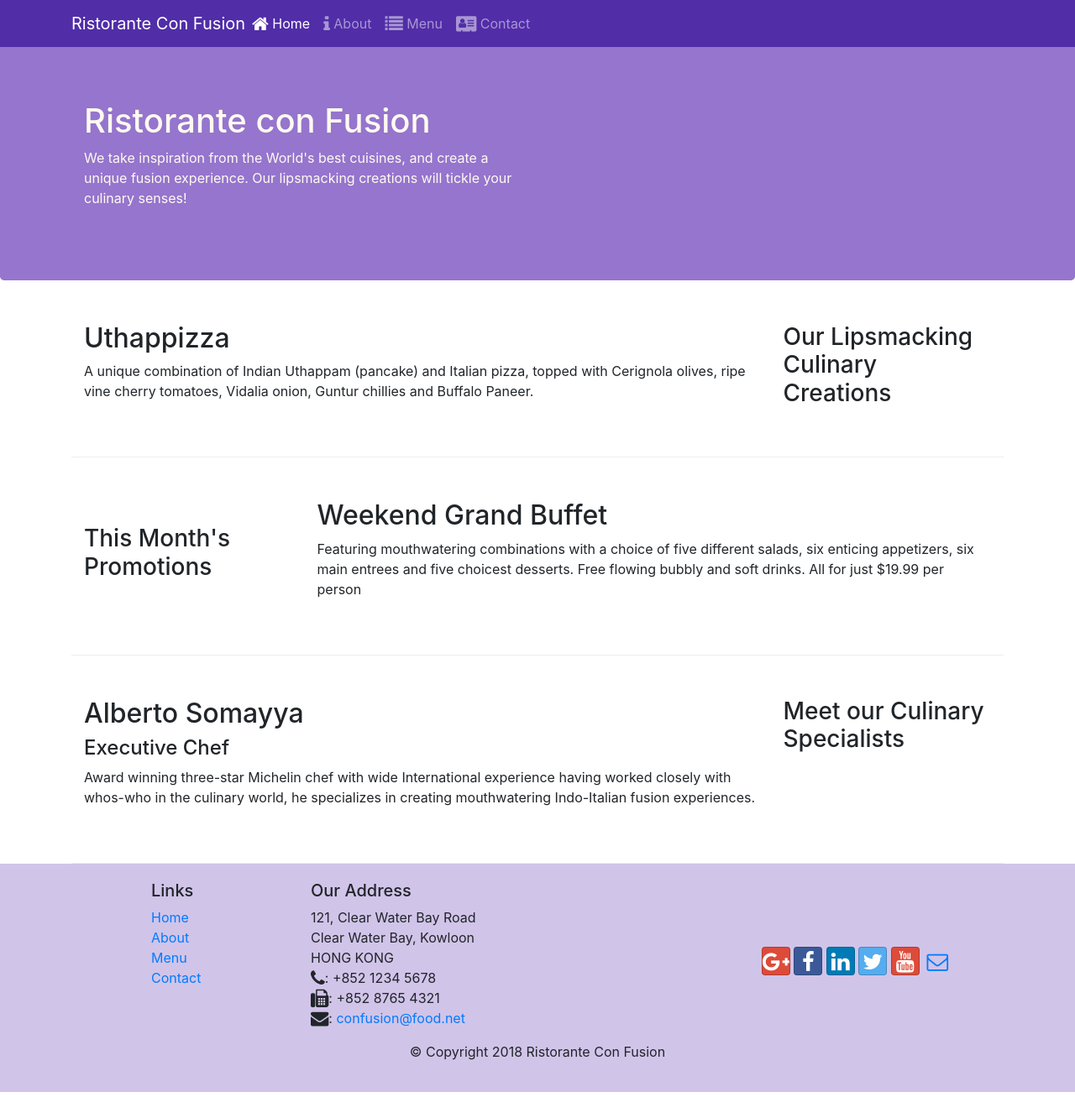
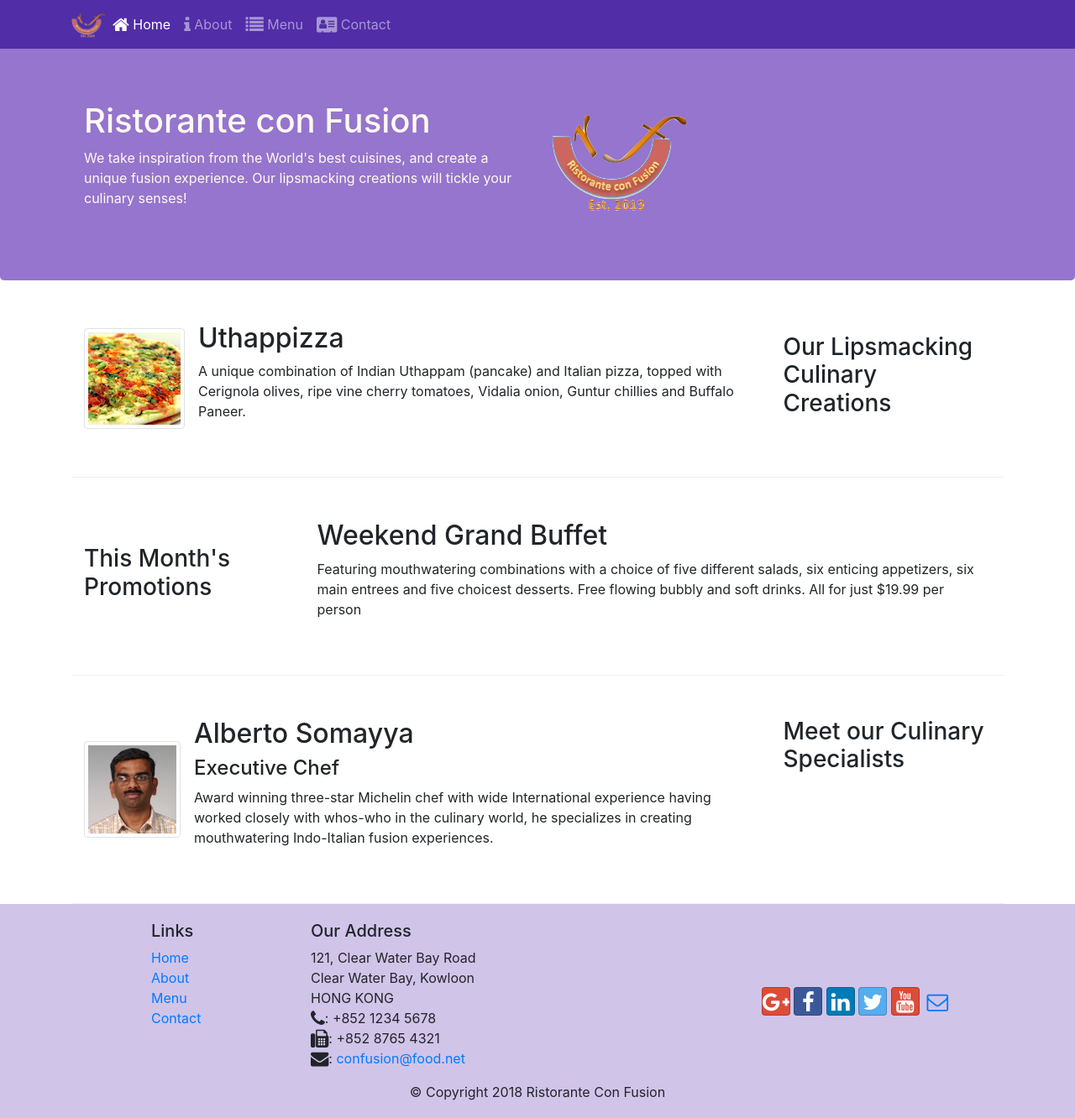
Before and after one commit to sumanthtatipamula/Front-End-Web-UI-Frameworks-and-Tools-Bootstrap-4, a website: page Week-2/conFusion/index.html in a window 1280 px wide. Shown: the whole page at 84% size. Before the commit the page ends 1301 px from the top, so only its background shows below. Drawn offline with nearby package versions, Linux system fonts and the light colour scheme.

Commit message:
Images and Media

```diff
--- a/Week-2/conFusion/index.html
+++ b/Week-2/conFusion/index.html
@@ -23,7 +23,9 @@
             <button class="navbar-toggler" type="button" data-toggle="collapse" data-target="#Navbar">
 					<span class="navbar-toggler-icon"></span>
 				</button>
-            <a class="navbar-brand mr-auto" href="#"> Ristorante Con Fusion </a>
+            <a class="navbar-brand mr-auto" href="#">
+                <img src="./img/logo.png" height="30" width="41" />
+            </a>
             <div id="Navbar" class="collapse navbar-collapse">
                 <ul class="navbar-nav mr-auto">
                     <li class="nav-item active">
@@ -56,7 +58,9 @@
                         We take inspiration from the World's best cuisines, and create a unique fusion experience. Our lipsmacking creations will tickle your culinary senses!
                     </p>
                 </div>
-                <div class="col-12 col-sm"></div>
+                <div class="col-12 col-sm align-self-center">
+                    <img src="./img/logo.png" class="img-fluid" />
+                </div>
             </div>
         </div>
     </header>
@@ -66,10 +70,15 @@
                 <h3>Our Lipsmacking Culinary Creations</h3>
             </div>
             <div class="col col-sm order-sm-first col-md">
-                <h2>Uthappizza</h2>
+                <div class="media">
+                    <img class="d-flex mr-3 img-thumbnail align-self-center" src="./img/uthappizza.png" alt="uthappizza" />
+                    <div class="media-body">
+                        <h2 class="mt-0">Uthappizza</h2>
                         <p>
                             A unique combination of Indian Uthappam (pancake) and Italian pizza, topped with Cerignola olives, ripe vine cherry tomatoes, Vidalia onion, Guntur chillies and Buffalo Paneer.
                         </p>
+                    </div>
+                </div>
             </div>
         </div>
 
@@ -90,11 +99,16 @@
                 <h3>Meet our Culinary Specialists</h3>
             </div>
             <div class="col col-sm col-md order-sm-first">
-                <h2>Alberto Somayya</h2>
+                <div class="media">
+                    <img class="d-flex mr-3 img-thumbnail align-self-center" src="./img/alberto.png" alt="alberto" />
+                    <div class="media-body">
+                        <h2 class="mt-0">Alberto Somayya</h2>
                         <h4>Executive Chef</h4>
                         <p>
                             Award winning three-star Michelin chef with wide International experience having worked closely with whos-who in the culinary world, he specializes in creating mouthwatering Indo-Italian fusion experiences.
                         </p>
+                    </div>
+                </div>
             </div>
         </div>
     </div>
@@ -105,10 +119,10 @@
                 <div class="col-4 col-sm-2 offset-1">
                     <h5>Links</h5>
                     <ul class="list-unstyled">
-                        <li><a href="#">Home</a></li>
-                        <li><a href="./aboutus.html">About</a></li>
-                        <li><a href="#">Menu</a></li>
-                        <li><a href="./contactus.html">Contact</a></li>
+                        <li><a href="# ">Home</a></li>
+                        <li><a href="./aboutus.html ">About</a></li>
+                        <li><a href="# ">Menu</a></li>
+                        <li><a href="./contactus.html ">Contact</a></li>
                     </ul>
                 </div>
                 <div class="col-7 col-sm-5">
@@ -120,22 +134,22 @@
 							<i class="fa fa-phone fa-lg"></i>: +852 1234 5678<br />
 							<i class="fa fa-fax fa-lg"></i>: +852 8765 4321<br />
 							<i class="fa fa-envelope fa-lg"></i>:
-							<a href="mailto:confusion@food.net">confusion@food.net</a>
+							<a href="mailto:confusion@food.net ">confusion@food.net</a>
 						</address>
                 </div>
                 <div class="col-12 col-sm-4 align-self-center">
                     <div class="text-center">
-                        <a class="btn btn-social-icon btn-google" href="http://google.com/+"><i class="fa fa-google-plus fa-lg"></i
+                        <a class="btn btn-social-icon btn-google" href="http://google.com/+ "><i class="fa fa-google-plus fa-lg"></i
 							></a>
                         <a class="btn btn-social-icon btn-facebook" href="http://www.facebook.com/profile.php?id="><i class="fa fa-facebook fa-lg"></i
 							></a>
-                        <a class="btn btn-social-icon btn-linkedin" href="http://www.linkedin.com/in/"><i class="fa fa-linkedin fa-lg"></i
+                        <a class="btn btn-social-icon btn-linkedin" href="http://www.linkedin.com/in/ "><i class="fa fa-linkedin fa-lg"></i
 							></a>
-                        <a class="btn btn-social-icon btn-twitter" href="http://twitter.com/"><i class="fa fa-twitter fa-lg"></i
+                        <a class="btn btn-social-icon btn-twitter" href="http://twitter.com/ "><i class="fa fa-twitter fa-lg"></i
 							></a>
-                        <a class="btn btn-social-icon btn-google" href="http://youtube.com/"><i class="fa fa-youtube fa-lg"></i
+                        <a class="btn btn-social-icon btn-google" href="http://youtube.com/ "><i class="fa fa-youtube fa-lg"></i
 							></a>
-                        <a class="btn btn-social-icon" href="mailto:"><i class="fa fa-envelope-o fa-lg"></i
+                        <a class="btn btn-social-icon" href="mailto: "><i class="fa fa-envelope-o fa-lg"></i
 							></a>
                     </div>
                 </div>
@@ -147,9 +161,9 @@
                 </div>
             </div>
         </div>
-        <script src="node_modules/jquery/dist/jquery.slim.min.js"></script>
-        <script src="node_modules/popper.js/dist/umd/popper.min.js"></script>
-        <script src="node_modules/bootstrap/dist/js/bootstrap.min.js"></script>
+        <script src="node_modules/jquery/dist/jquery.slim.min.js "></script>
+        <script src="node_modules/popper.js/dist/umd/popper.min.js "></script>
+        <script src="node_modules/bootstrap/dist/js/bootstrap.min.js "></script>
     </footer>
 </body>
 
```
Also changed, not shown: Week-2/conFusion/aboutus.html (+6 -2 lines), Week-2/conFusion/contactus.html (+4 -2 lines), Week-2/conFusion/img/alberto.png (added), Week-2/conFusion/img/buffet.png (added), Week-2/conFusion/img/logo.png (added), Week-2/conFusion/img/uthappizza.png (added), 1 other file. Lines whose indentation alone changed are shown as unchanged.
